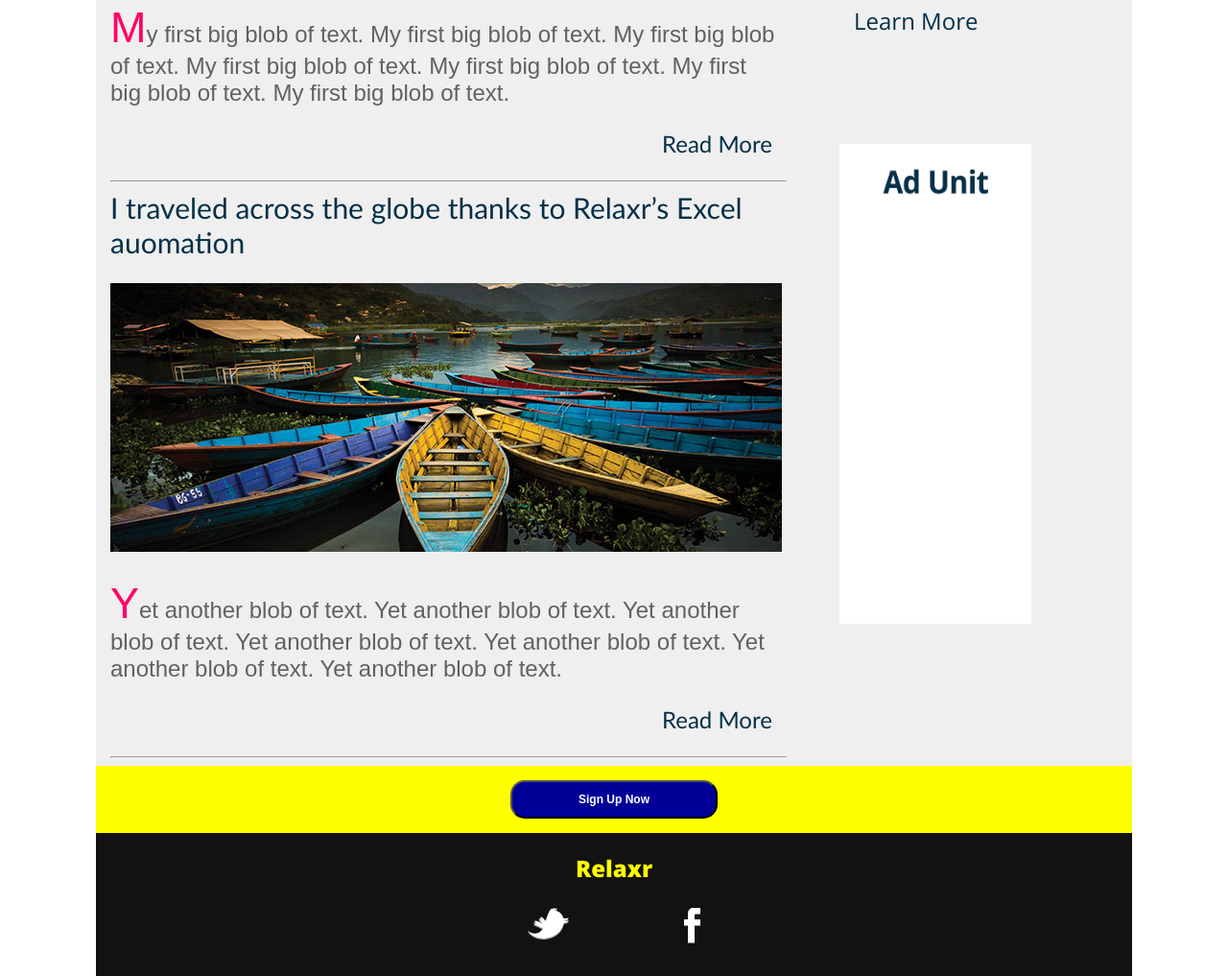
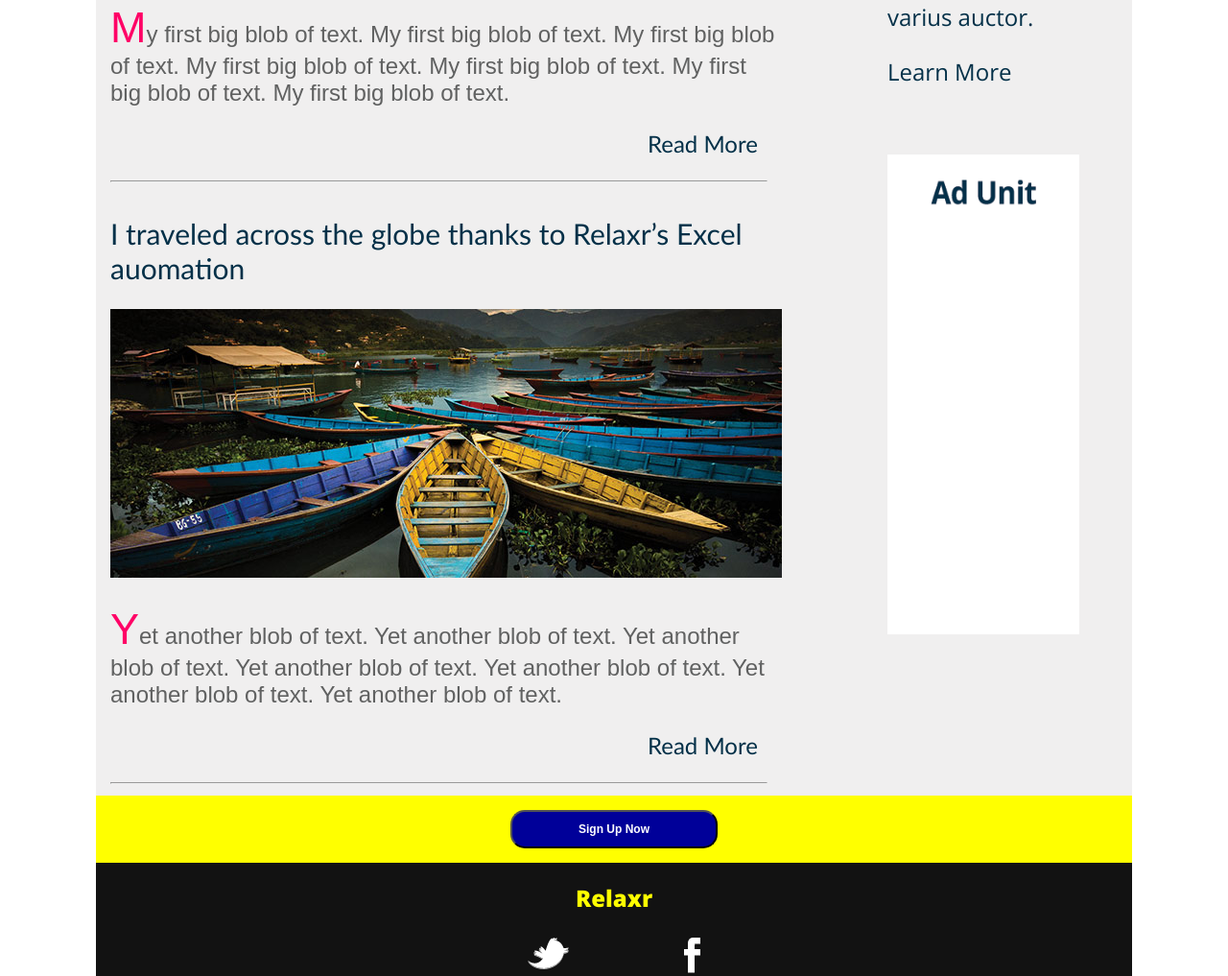
Before and after one commit to randynj/FEWD85_RandySingh, a plain HTML site: page Week 6/Week 6 HW/index2.html in a window 1280 px wide. Shown: the part 620-1637 px from the top of the page at 96% size. Drawn offline with nearby package versions, Linux system fonts and the light colour scheme; files that its build step writes are made by us from their sources.

Commit message:
Week 6 HW Final Draft

```diff
--- a/Week 6/Week 6 HW/index2.html
+++ b/Week 6/Week 6 HW/index2.html
@@ -8,9 +8,10 @@
   <link rel="stylesheet" href="normalize.css"> <!--Normalize-->
   <link rel="stylesheet" href="main2.css"> <!--Main CSS stylesheet-->
 
-
+  <!--jQuery Google CDN link-->
   <script src="https://ajax.googleapis.com/ajax/libs/jquery/1.12.2/jquery.min.js"></script>
 
+  <!--link to javascript file-->
   <script src="javascript.js"></script>
 
 
@@ -45,8 +46,9 @@
 
 </header>
 
-<!--begin first post-->
+
 <div class="posts">
+
 
   <div class="post-one">
 
@@ -58,24 +60,23 @@
     <img src="images/blog_photo1.jpg">
 
 
-    <p class="show-description">
+    <p class="show-description"> <!--main text that shows automatically on page startup-->
     My first big blob of text. My first big blob of text. My first big blob of text. My first big blob of text. My first big blob of text. My first big blob of text. My first big blob of text.
     <br>
     </p>
 
-    <p id="hidden-text-one">
-    <!--hidden paragraph text that will display when user clicks "Read More"-->
+    <p id="hidden-text-one"> <!--text that will display when "Read More" is clicked-->
     More blob of text for this first image. More blob of text for this first image. More blob of text for this first image. More blob of text for this first image. More blob of text for this first image. More blob of text for this first image. More blob of text for this first image.
     </p>
     <p id="read-more-one">Read More</p>
 
     </div>
+    <!--close first post-->
+    <hr>
 
 
 
-    <hr>
-</div>
-<!--close first post-->
+
 
 
 <!--begin second post-->
@@ -86,22 +87,20 @@
 
     <img src="images/blog_photo2.jpg">
 
-    <p class="show-description">
+    <p class="show-description"> <!--main text that shows automatically on page startup-->
     Yet another blob of text. Yet another blob of text. Yet another blob of text. Yet another blob of text. Yet another blob of text. Yet another blob of text. Yet another blob of text.
     <br>
     </p>
 
-    <p id="hidden-text-two">
-    <!--hidden paragraph text that will display when user clicks "Read More"-->
+    <p id="hidden-text-two"> <!--text that will display when "Read More" is clicked-->
     More blob of text for this second image. More blob of text for this second image. More blob of text for this second image. More blob of text for this second image. More blob of text for this second image. More blob of text for this second image. More blob of text for this second image.
     </p>
     <p id="read-more-two">Read More</p>
     </div>
+    <!--closing second post-->
+    <hr>
 
-
-    <hr>
-</div>
-<!--closing second post-->
+</div> <!--closing POSTS div-->
 
 
 <!--opening Asides div-->
@@ -127,7 +126,7 @@
     <p id="about">About Relaxr</p>
     <p id="about-text">Proin sed justo vel sapien varius auctor.</p>
 
-    <p class="learnmore">Learn More</p>
+    <a class="learnmore">Learn More</a>
     <br>
     <p id="learnmoretext">You have no choice but to refresh the page to see "Learn More" again.</p>
 
@@ -140,6 +139,7 @@
 
 </div>
 <!--closing Asides div-->
+
 
 
 
--- a/Week 6/Week 6 HW/main2.css
+++ b/Week 6/Week 6 HW/main2.css
@@ -73,15 +73,16 @@ h2 {
   font-family: Optima,Segoe,Segoe UI,Candara,Calibri;
   color: #033048;
   margin-left: 15px;
-  margin-right: 350px;
   margin-top: 35px;
 }
 
-/*floating both posts left*/
+/*setting POSTS div to inline-block and width as to not interfere with the Asides div*/
 div.posts {
-  float: left;
+  /*float: left;*/
+  width: 700px;
+  display: inline-block;
+}
 
-}
 
 /*paragraph styling*/
 p {
@@ -96,18 +97,15 @@ p {
   opacity: 1;
   width: 700px;
   color: #606161;
-  /*
-  transition: 1s;
-  */
 }
-/*text hidden in div post-one until user click "Read More"*/
+
 #hidden-text-one {
   display: none;
   opacity: 1;
   width: 700px;
   color: #606161;
 }
-/*text hidden in div post-two until user click "Read More"*/
+
 #hidden-text-two {
   display: none;
   opacity: 1;
@@ -121,39 +119,36 @@ p.show-description:first-letter {
   font-size: 45px;
 }
 
-/*"Read More"*/
+/*"Read More" text below each image*/
 #read-more-one {
   font-family: Optima,Segoe,Segoe UI,Candara,Calibri;
   color: #033048;
   font-size: 24px;
   font-weight: 500;
-  margin-right: 370px;
-  padding-left: 575px;
+  margin-left: 575px;
   cursor: pointer;
 }
-/*"Read More" text*/
+
 #read-more-two {
   font-family: Optima,Segoe,Segoe UI,Candara,Calibri;
   color: #033048;
   font-size: 24px;
   font-weight: 500;
-  margin-right: 370px;
-  padding-left: 575px;
+  margin-left: 575px;
   cursor: pointer;
 }
 
 /*horizontal line below "read more"*/
 hr {
   margin-left: 15px;
-  margin-right: 360px;
 }
 
 /*floating Asides to the right*/
 div.asides {
   float: right;
-  clear: right;
-  margin-top: -1240px;
-  width: 320px;
+  padding-top: 15px;
+  /*display: inline-block;*/
+  width: 25%;
 }
 
 /*aside one - "Categories"*/
@@ -205,8 +200,8 @@ li {
   margin-right: 70px;
 }
 
-/*Learn More text in aside-two*/
-p.learnmore {
+/*"Learn More" text within Aside 2*/
+a.learnmore {
   color: #033048;
   font-family: Open Sans, sans-serif;
   font-size: 24px;
@@ -214,7 +209,7 @@ p.learnmore {
   cursor: pointer;
 }
 
-/*text that will display once user click on "Learn More"*/
+/*text displayed once "Learn More" is clicked*/
 p#learnmoretext {
     display: none;
     color: #033048;
```
Also changed, not shown: Week 6/Week 6 HW/javascript.js (+3 -4 lines).
